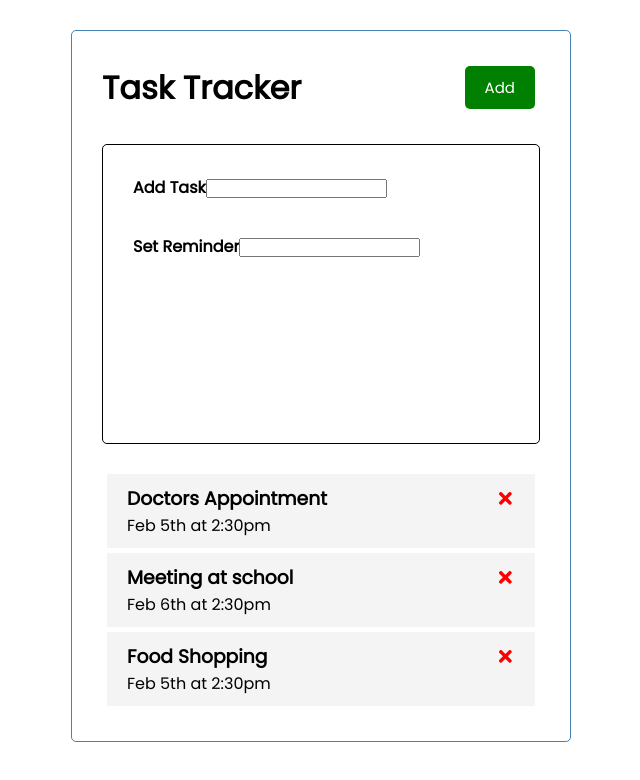
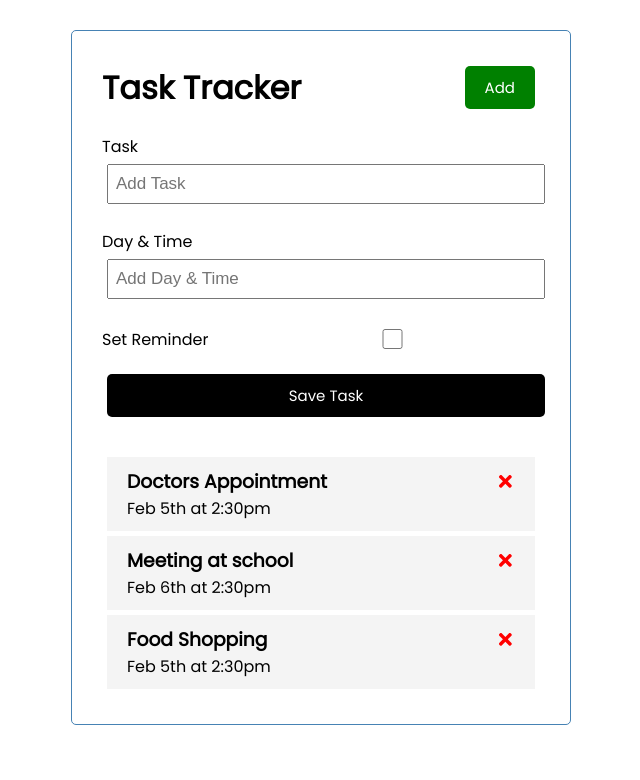
Before and after one commit to dev-munashe/TT-tracking, a React (Create React App) app: page / in a window 1280 px wide. Shown: the top 780 px of the page, without its empty margins (319-959 px from the left). Built offline with nearby package versions, Linux system fonts and the light colour scheme.

Commit message:
Added the handleSubmit functionality.

```diff
--- a/src/components/Input.jsx
+++ b/src/components/Input.jsx
@@ -1,23 +1,51 @@
 import React, { useState } from 'react'
 
-const Input = () => {
-    const [item, setItem] = useState('');
+const Input = ({handleSubmit}) => {
+    const [text, setItem] = useState('');
+    const [day, setTime] = useState('');
+    const [reminder, setReminder] = useState(false);
 
     function handleChange(e) {
         setItem(e.target.value)
     }
 
+    function handleTime(e) {
+        setTime(e.target.value)
+    }
+
+    function onAdd(e) {
+        e.preventDefault();
+
+        handleSubmit({text, day, reminder});
+
+        if(!text) {
+            alert('Please add task');
+            return
+        }
+
+        setItem('');
+        setTime('');
+        setReminder(false);
+    }
+
   return (
-    <div style={{borderColor: 'black'}} className='mb-5 container'>
-        <div>
-        <label style={{fontWeight: '700'}} htmlFor="text" >Add Task</label>
-        <input style={{marginTop:'0'}} value={item} onChange={handleChange} className='form-control' type="text" />
+    <form className='add-form' onSubmit={onAdd} >
+        <div className='form-control'>
+        <label>Task</label>
+        <input placeholder='Add Task' value={text} onChange={handleChange} type="text" />
         </div>
-        <div>
-            <label style={{fontWeight: '700'}} htmlFor="text">Set Reminder</label>
-            <input type="text" name="reminder" className='form-control' />
+
+        <div className='form-control'>
+            <label>Day & Time</label>
+            <input placeholder='Add Day & Time' type="text" name="time" value={day} onChange={handleTime} />
         </div>
-    </div>
+
+        <div className='form-control form-control-check'>
+            <label>Set Reminder</label>
+            <input value={reminder} checked={reminder} onChange={(e) => setReminder(e.currentTarget.checked)}  type="checkbox" />
+        </div>
+        <input className='btn btn-block' type='submit' value='Save Task' />
+    </form>
   )
 }
 
```
